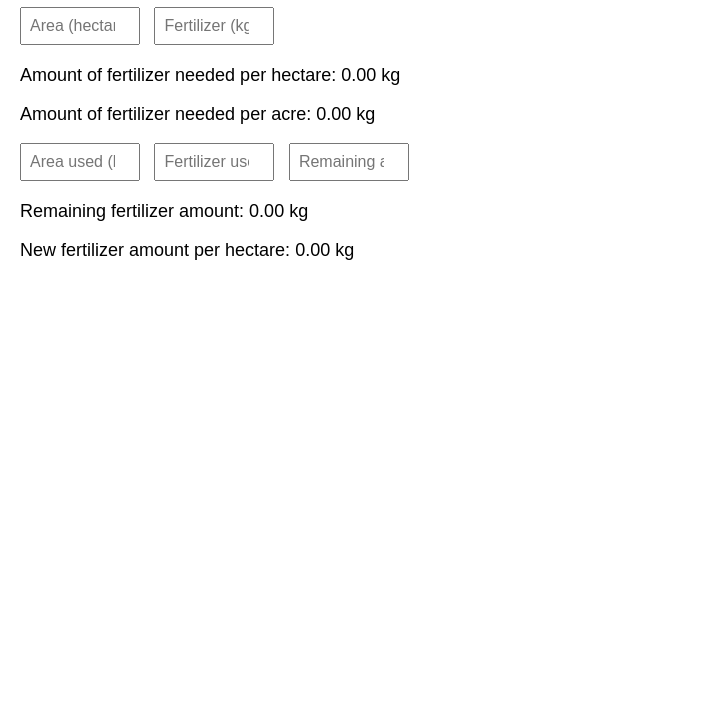
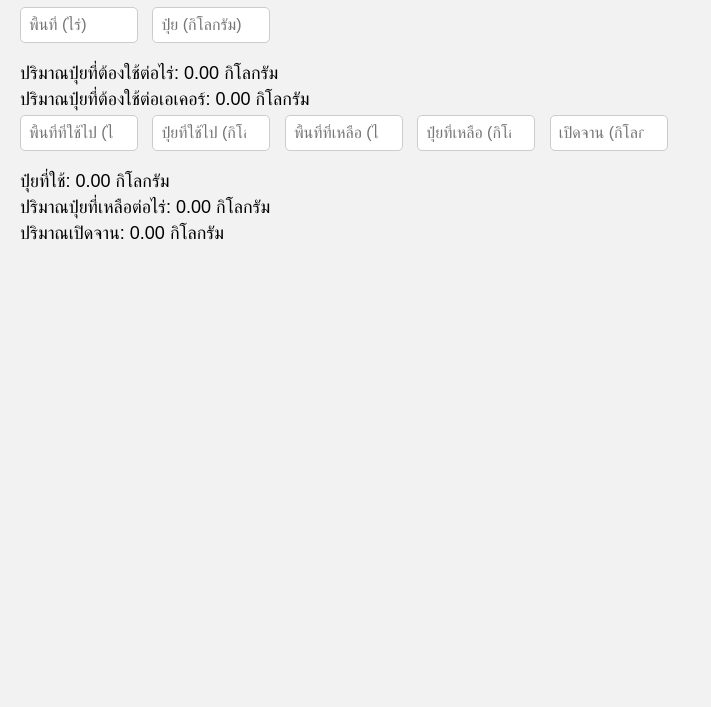
Before and after one commit to patipatw/drone, a plain HTML site: page index.html in a window 1280 px wide. Shown: the part 93-800 px from the top of the page, without its empty margins (0-711 px from the left). Drawn offline with Linux system fonts and the light colour scheme.

Commit message:
Update index.html

```diff
--- a/index.html
+++ b/index.html
@@ -9,6 +9,10 @@
             font-family: Arial, sans-serif;
             margin: 0;
             padding: 20px;
+            background-color: #f2f2f2; /* เปลี่ยนสีพื้นหลัง */
+        }
+        h1 {
+            color: #333; /* เปลี่ยนสีข้อความ */
         }
         .input-container {
             margin-bottom: 20px;
@@ -18,6 +22,8 @@
             padding: 8px;
             font-size: 16px;
             margin-right: 10px;
+            border: 1px solid #ccc; /* เพิ่มเส้นขอบ */
+            border-radius: 5px; /* มุมขอบโค้ง */
         }
         button {
             padding: 10px 20px;
@@ -26,10 +32,14 @@
             color: white;
             border: none;
             cursor: pointer;
+            border-radius: 5px; /* มุมขอบโค้ง */
         }
         .result {
             font-size: 18px;
             margin-top: 20px;
+        }
+        p {
+            margin: 5px 0; /* ลดระยะห่างระหว่างย่อหน้า */
         }
     </style>
 </head>
@@ -37,28 +47,33 @@
     <h1>Water Calculator</h1>
 
     <div class="input-container">
-        <input type="number" id="areaAndFertilizer" placeholder="Area (hectares)" oninput="calculateWaterNeeded()">
-        <input type="number" id="fertilizerAmount" placeholder="Fertilizer (kg)" oninput="calculateWaterNeeded()">
+        <input type="number" id="areaAndFertilizer" placeholder="พื้นที่ (ไร่)" oninput="calculateWaterNeeded()">
+        <input type="number" id="fertilizerAmount" placeholder="ปุ๋ย (กิโลกรัม)" oninput="calculateWaterNeeded()">
     </div>
 
     <div class="result">
-        <p>Amount of fertilizer needed per hectare: <span id="fertilizerPerHectare">0.00</span> kg</p>
-        <p>Amount of fertilizer needed per acre: <span id="fertilizerPerAcre">0.00</span> kg</p>
+        <p>ปริมาณปุ๋ยที่ต้องใช้ต่อไร่: <span id="fertilizerPerHectare">0.00</span> กิโลกรัม</p>
+        <p>ปริมาณปุ๋ยที่ต้องใช้ต่อเอเคอร์: <span id="fertilizerPerAcre">0.00</span> กิโลกรัม</p>
     </div>
 
     <div class="input-container">
-        <input type="number" id="usedArea" placeholder="Area used (hectares)" oninput="calculateRemainingFertilizer()">
-        <input type="number" id="usedFertilizer" placeholder="Fertilizer used (kg)" oninput="calculateRemainingFertilizer()">
-        <input type="number" id="remainingArea" placeholder="Remaining area (hectares)" oninput="calculateRemainingFertilizer()">
+        <input type="number" id="usedArea" placeholder="พื้นที่ที่ใช้ไป (ไร่)" oninput="calculateRemainingFertilizer()">
+        <input type="number" id="usedFertilizer" placeholder="ปุ๋ยที่ใช้ไป (กิโลกรัม)" oninput="calculateRemainingFertilizer()">
+        <input type="number" id="remainingArea" placeholder="พื้นที่ที่เหลือ (ไร่)" oninput="calculateRemainingFertilizer()">
+        <input type="number" id="Amountfertilizer" placeholder="ปุ๋ยที่เหลือ (กิโลกรัม)" oninput="calculateRemainingFertilizer()">
+        <input type="number" id="open" placeholder="เปิดจาน (กิโลกรัม)" oninput="calculateRemainingFertilizer()">
     </div>
 
     <div class="result">
-        <p>Remaining fertilizer amount: <span id="remainingFertilizer">0.00</span> kg</p>
-        <p>New fertilizer amount per hectare: <span id="newFertilizerPerHectare">0.00</span> kg</p>
+        <p>ปุ๋ยที่ใช้: <span id="ปุ๋ยที่ใช้">0.00</span> กิโลกรัม</p>
+        <p>ปริมาณปุ๋ยที่เหลือต่อไร่: <span id="ปุ๋ยต่อไร่">0.00</span> กิโลกรัม</p>
+        <p>ปริมาณเปิดจาน: <span id="เปิดจาน">0.00</span> กิโลกรัม</p>
     </div>
 
     <script>
+
         function calculateWaterNeeded() {
+
             var area = parseFloat(document.getElementById("areaAndFertilizer").value);
             var fertilizer = parseFloat(document.getElementById("fertilizerAmount").value);
 
@@ -73,12 +88,16 @@
             var remainingArea = parseFloat(document.getElementById("remainingArea").value);
             var usedArea = parseFloat(document.getElementById("usedArea").value);
             var usedFertilizer = parseFloat(document.getElementById("usedFertilizer").value);
+            var AmoutFertilizer = parseFloat(document.getElementById("Amountfertilizer").value);
+            var open = parseFloat(document.getElementById("open").value);
 
-            var remainingFertilizer = (remainingArea * usedFertilizer) - (usedArea * usedFertilizer);
-            var newFertilizerPerHectare = remainingFertilizer / remainingArea;
+            var used = usedFertilizer / usedArea / 6.25  ;
+            var remainingFertilizer = AmoutFertilizer / 6.25 / remainingArea;
+            var newFertilizerPerHectare = (open / used) * remainingFertilizer ;
 
-            document.getElementById("remainingFertilizer").innerText = remainingFertilizer.toFixed(2);
-            document.getElementById("newFertilizerPerHectare").innerText = newFertilizerPerHectare.toFixed(2);
+            document.getElementById("ปุ๋ยที่ใช้").innerText = used.toFixed(2);
+            document.getElementById("ปุ๋ยต่อไร่").innerText = remainingFertilizer.toFixed(2);
+            document.getElementById("เปิดจาน").innerText = newFertilizerPerHectare.toFixed(2);
         }
     </script>
 </body>
```
